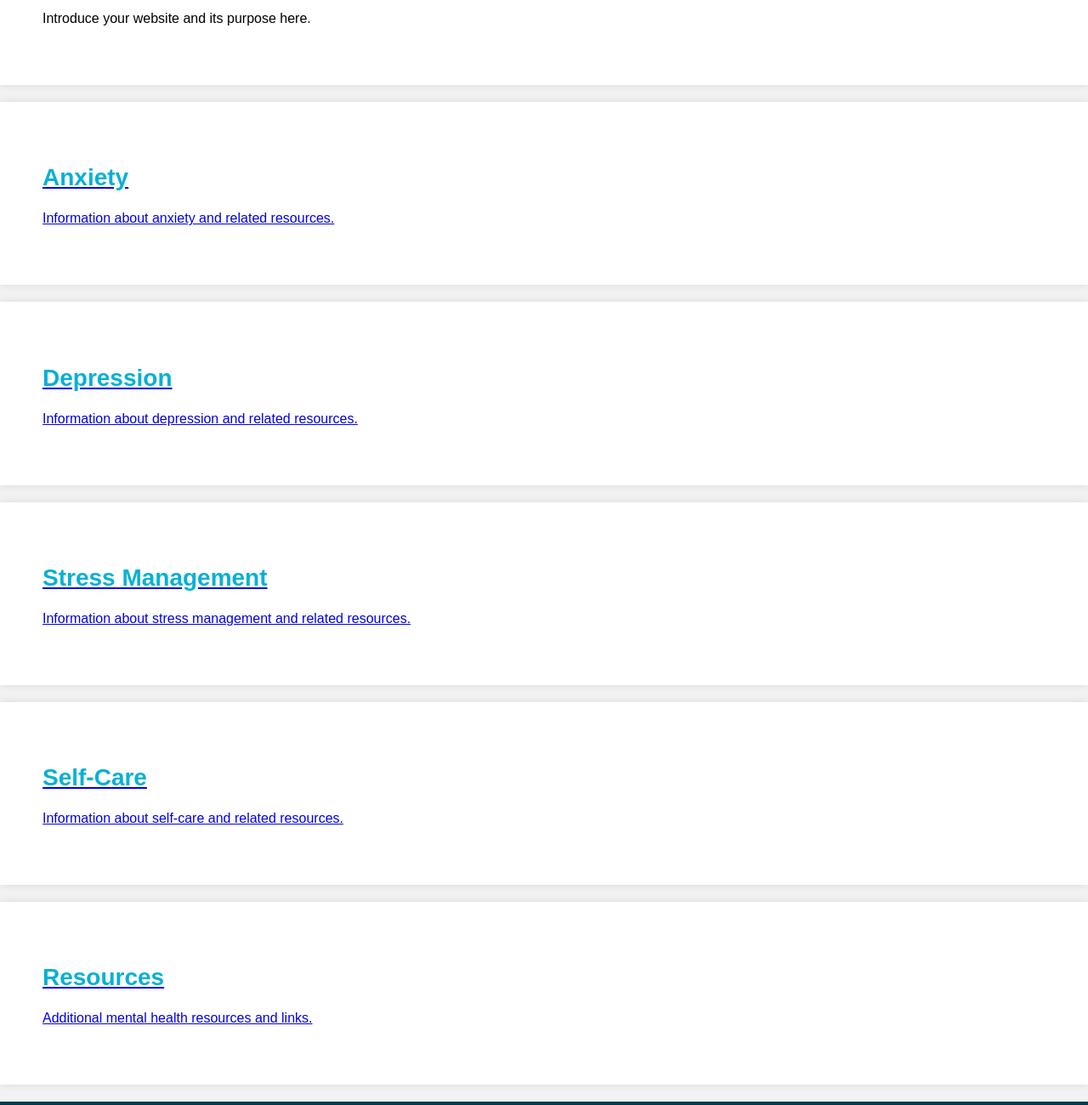
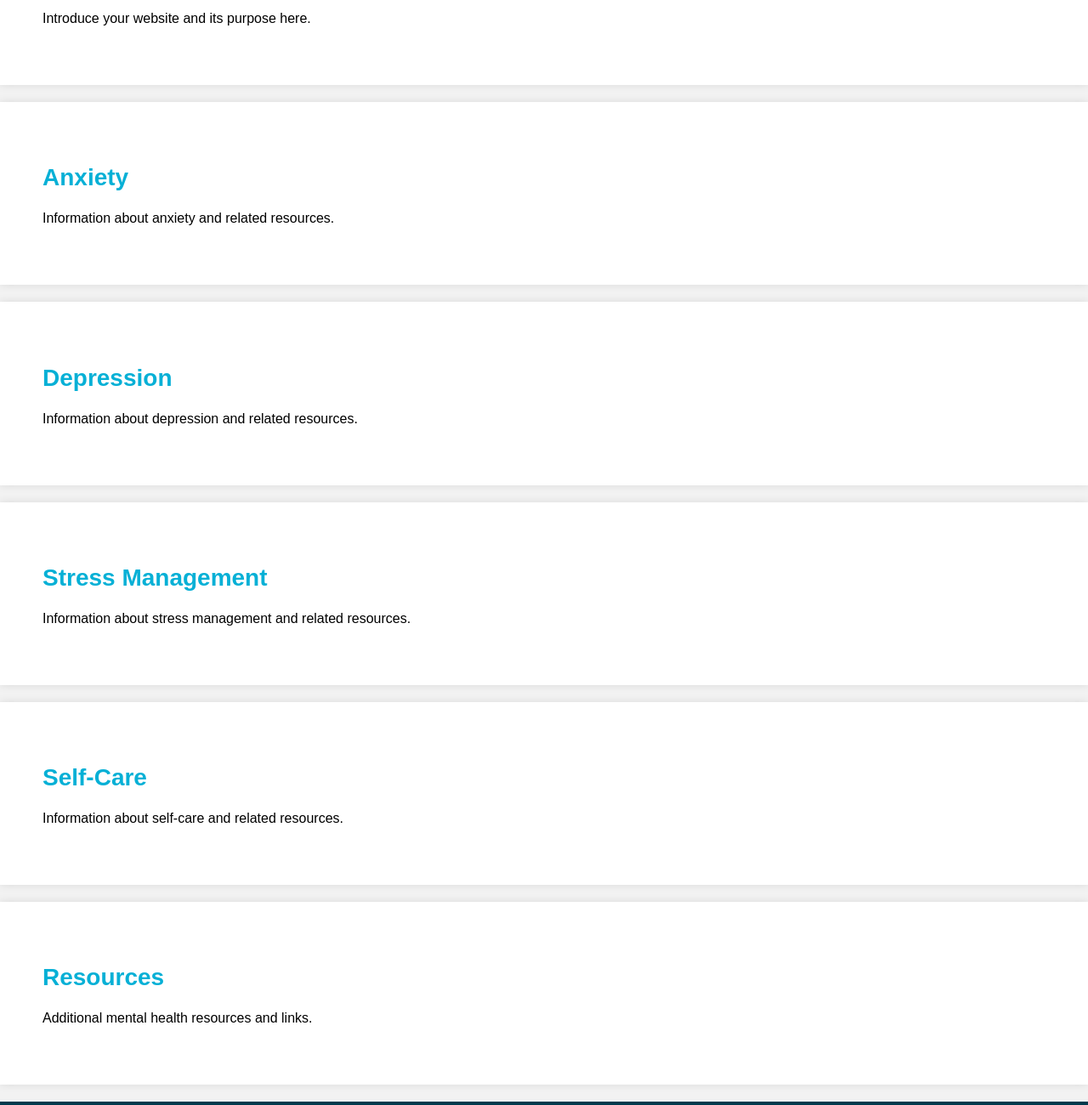
Before and after one commit to Vivexplorer/MentalHealth, a plain HTML site: page index.html in a window 1280 px wide. Shown: the part 480-1780 px from the top of the page at 85% size. Drawn offline with Linux system fonts and the light colour scheme.

Commit message:
Update index.html

```diff
--- a/index.html
+++ b/index.html
@@ -123,44 +123,39 @@
   </section>
 
   <!-- Anxiety Section -->
-  <a href="anxiety.html">
   <section id="anxiety">
     <h2>Anxiety</h2>
     <p>Information about anxiety and related resources.</p>
   </section>
-  </a>
+
 
   <!-- Depression Section -->
-  <a href="depression.html">
   <section id="depression">
     <h2>Depression</h2>
     <p>Information about depression and related resources.</p>
   </section>
-  </a>
+
 
   <!-- Stress Management Section -->
-  <a href="stress-management.html">
   <section id="stress">
     <h2>Stress Management</h2>
     <p>Information about stress management and related resources.</p>
   </section>
-  </a>
+
 
   <!-- Self-Care Section -->
-  <a href="self-care.html">
   <section id="self-care">
     <h2>Self-Care</h2>
     <p>Information about self-care and related resources.</p>
   </section>
-  </a>
+
 
   <!-- Resources Section -->
-  <a href="resources.html">
   <section id="resources">
     <h2>Resources</h2>
     <p>Additional mental health resources and links.</p>
   </section>
-  </a>
+
 
   <!-- Footer -->
   <footer>
```
Lines whose indentation alone changed are shown as unchanged.
